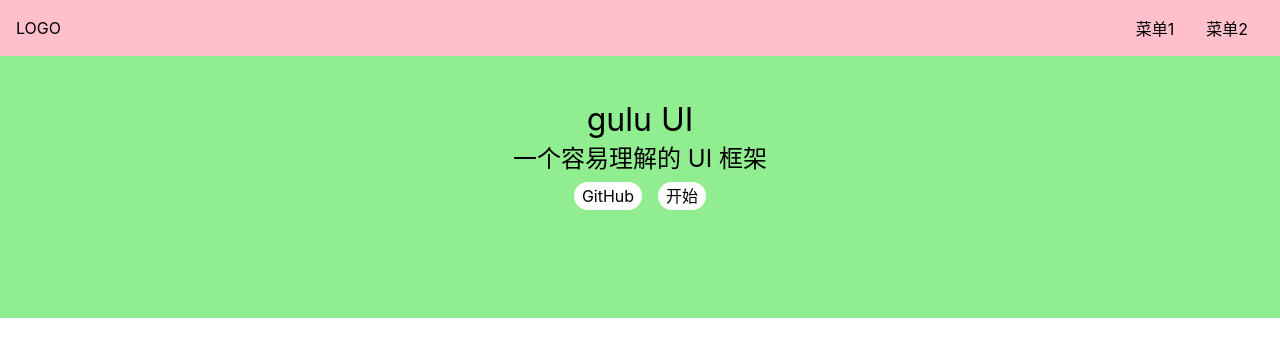
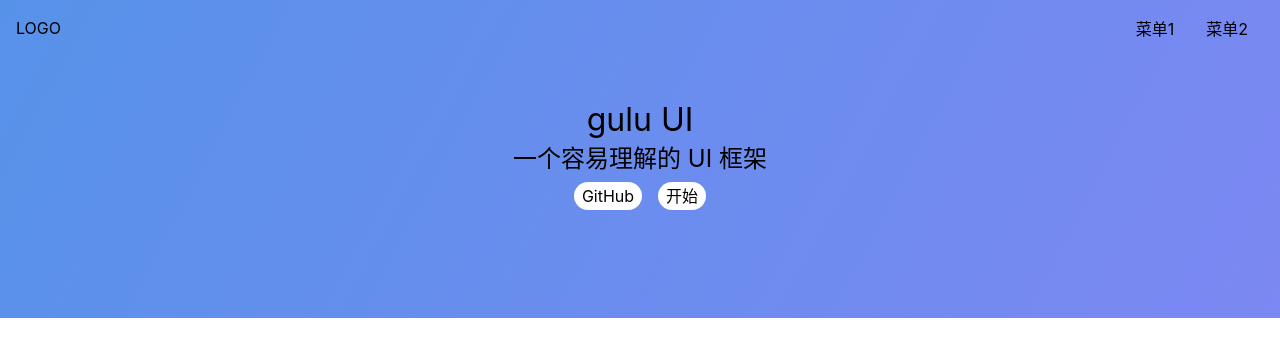
Before and after one commit to Lixianlai-2/Easy-Wheel, a Vue app: page /#/ in a window 1280 px wide. Shown: the top 356 px of the page. Built offline with nearby package versions, Linux system fonts and the light colour scheme.

Commit message:
初步修饰首页

```diff
--- a/src/components/TabsDemo.vue
+++ b/src/components/TabsDemo.vue
@@ -15,7 +15,7 @@ import Tabs from "../lip/Tabs.vue";
 export default {
   components: { Tab, Tabs },
   setup() {
-    let x = ref("导航二");
+    let x = ref("导航一");
     return {
       x,
     };
--- a/src/components/Topnav.vue
+++ b/src/components/Topnav.vue
@@ -20,9 +20,8 @@ export default {
 };
 </script>
 
-<style lang="scss" scoped>
+<style lang="scss">
 .topnav {
-  background: pink;
   display: flex;
   padding: 16px;
   position: fixed;
--- a/src/lip/Tabs.vue
+++ b/src/lip/Tabs.vue
@@ -63,6 +63,7 @@ export default {
       const { width, left: leftSelectedDiv } =
         selectedDiv.getBoundingClientRect();
 
+      // 得到导航栏container的left
       const { left: leftNavContainer } =
         navContainer.value.getBoundingClientRect();
 
@@ -143,7 +144,9 @@ $border-color: #d9d9d9;
       background: $blue;
       left: 0;
       bottom: -1px;
-      width: 100px;
+      // 去除原来的固定内容
+      // width: 50px;
+      transition: all 251ms;
     }
   }
   &-content {
--- a/src/views/Home.vue
+++ b/src/views/Home.vue
@@ -1,5 +1,5 @@
 <template>
-  <div>
+  <div class="topNavAndBanner">
     <Topnav />
     <div class="banner">
       <h1>gulu UI</h1>
@@ -21,8 +21,14 @@ export default {
 </script>
 
 <style lang="scss" scoped>
+.topNavAndBanner {
+  background: linear-gradient(
+    118deg,
+    rgba(87, 146, 233, 1) 0%,
+    rgba(124, 136, 243, 1) 100%
+  );
+}
 .topnav {
-  background: pink;
   display: flex;
   padding: 16px;
   > .logo {
@@ -45,7 +51,7 @@ export default {
   justify-content: center;
   align-items: center;
   flex-direction: column;
-  background: lightgreen;
+  // background: rgb(237, 240, 250);
   > .actions {
     padding: 8px 0;
     a {
```
